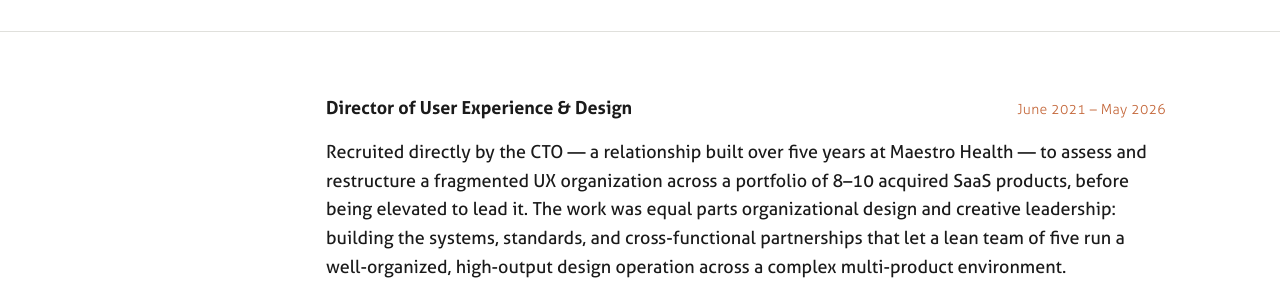
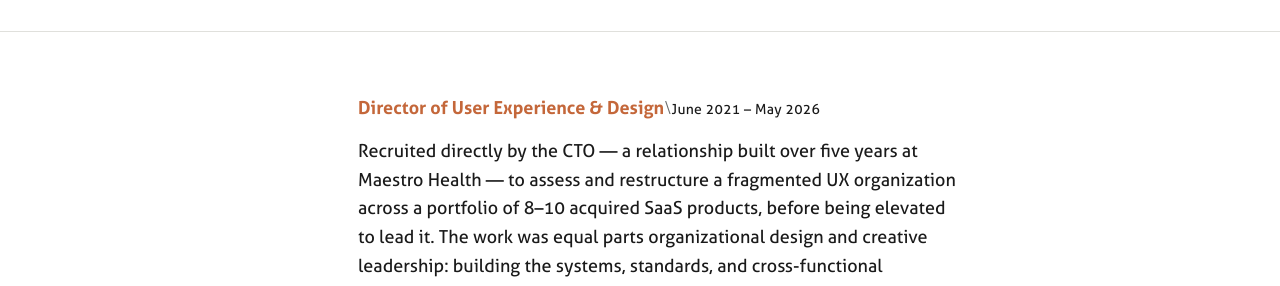
Before and after one commit to pzalinski/zekezalinski-website, a plain HTML site: page experience.html in a window 1280 px wide. Shown: the part 226-512 px from the top of the page. Drawn offline with Linux system fonts and the light colour scheme.

Commit message:
Experience tweaks — spacing, line length, title orange, separator, dates black

```diff
--- a/css/style.css
+++ b/css/style.css
@@ -618,8 +618,13 @@ main {
   display: flex;
   flex-direction: column;
   gap: var(--space-2);
-  padding: var(--space-4) 0;
+  padding: var(--space-5) 0;
   border-bottom: 1px solid var(--color-border);
+}
+
+.timeline-content p,
+.timeline-bullets {
+  max-width: 600px;
 }
 
 .timeline-entry:first-child {
@@ -632,16 +637,16 @@ main {
 
 .timeline-dates {
   font-family: var(--font-base);
-  font-weight: 300;
+  font-weight: 400;
   font-size: 14px;
-  color: var(--color-orange);
+  color: var(--color-text);
   letter-spacing: 0.02em;
 }
 
 @media (min-width: 768px) {
   .timeline-entry {
     flex-direction: row;
-    gap: var(--space-4);
+    gap: var(--space-8);
     align-items: flex-start;
   }
 
@@ -653,6 +658,7 @@ main {
 
   .timeline-content {
     flex: 1;
+    max-width: 600px;
   }
 }
 
@@ -807,8 +813,9 @@ main {
   .timeline-meta {
     flex-direction: row;
     align-items: baseline;
-    justify-content: space-between;
-    gap: var(--space-3);
+    justify-content: flex-start;
+    flex-wrap: wrap;
+    gap: 0;
   }
 }
 
@@ -816,12 +823,23 @@ main {
   font-family: var(--font-base);
   font-weight: 700;
   font-size: 18px;
-  color: var(--color-text);
+  color: var(--color-orange);
   line-height: 1.3;
 }
 
-/* .timeline-dates already defined in the base EXPERIENCE TIMELINE block above;
-   no override needed — weight 300, color orange, 14px is correct. */
+.timeline-title::after {
+  content: "\00a0\00a0\005C\00a0\00a0";
+  font-weight: 300;
+  color: var(--color-text-light);
+}
+
+.timeline-dates {
+  font-family: var(--font-base);
+  font-weight: 400;
+  font-size: 14px;
+  color: var(--color-text);
+  letter-spacing: 0.02em;
+}
 
 /* Logo images — constrain and contain within their column */
 .timeline-logo img {
```
